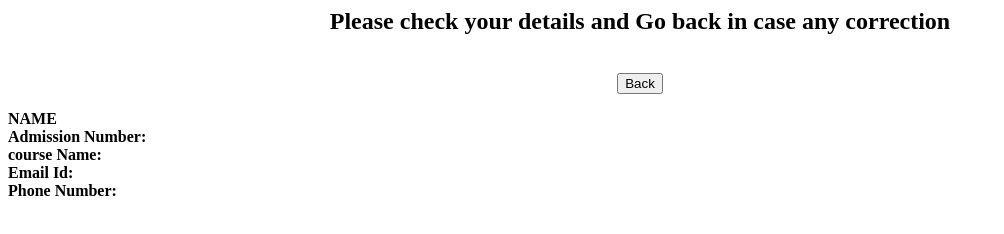
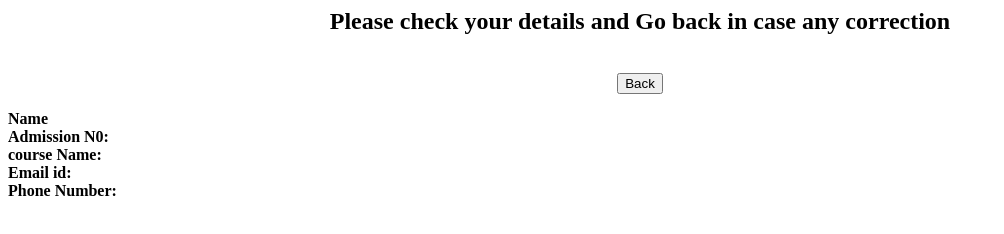
Before and after one commit to BenjaminKoshyBiju/Rajagiri-placement-web-page, a plain HTML site: page example.html in a window 1280 px wide. Shown: the whole page, without its empty margins (0-1004 px from the left). Drawn offline with Linux system fonts and the light colour scheme.

Commit message:
These are the commits merged *1st commit *2nd commit *3rd commit

```diff
--- a/example.html
+++ b/example.html
@@ -13,10 +13,10 @@
 
             </form>
         </center>
-        <b>NAME</b> <span id="result"></span><BR>
-            <b>Admission Number: </b><span id="result2"></span><BR>
+        <b>Name</b> <span id="result"></span><BR>
+            <b>Admission N0: </b><span id="result2"></span><BR>
                 <b>course Name: </b><span id="result3"></span><BR>
-                    <b>Email Id: </b><span id="result4"></span><BR>
+                    <b>Email id: </b><span id="result4"></span><BR>
                         <b>Phone Number: </b><span id="result5"></span>
          <script>
             document.getElementById("result").innerHTML= localStorage.getItem("textValue1");
```
